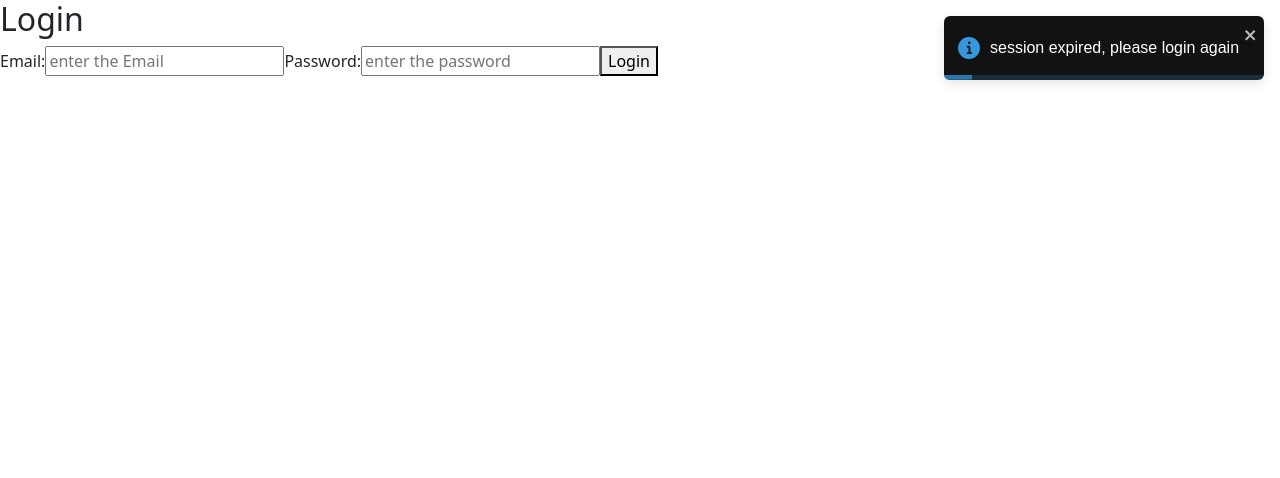
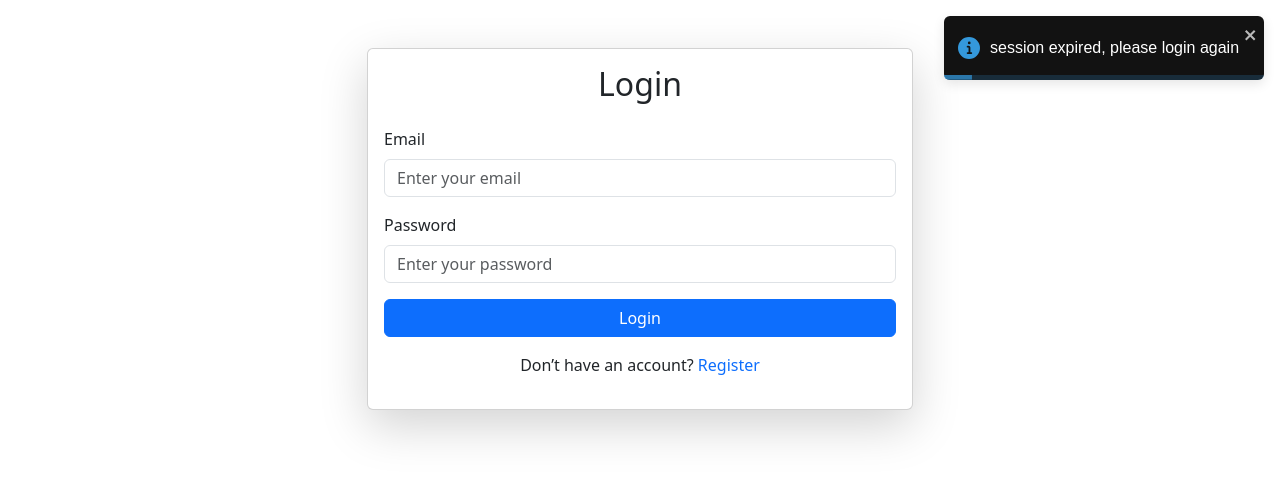
Before and after one commit to vidyaIre/fitness_management_system, a React (Create React App) app in the folder frontend/: page /Pages/Login in a window 1280 px wide. Shown: the top 478 px of the page. Built offline with nearby package versions, Linux system fonts and the light colour scheme.

Commit message:
refactor authentication and user dashboard handling; improve token validation, enhance user role-based navigation, and update UI components for better user experience

```diff
--- /dev/null
+++ b/frontend/src/Pages/Dashboard.js
@@ -0,0 +1,28 @@
+import React from 'react';
+import Home from './Home';
+import dashboardAdmin from './dashboardAdmin';
+import dashboardUser from './dashboardUser';
+import dashboardTrainer from './dashboardTrainer';
+import NotFound from './NotFound';
+
+
+
+const Dashboard = () => {
+    //const user = JSON.parse(localStorage.getItem("@user"));
+    //console.log("user from dashboard route:", user);
+    if (!user) {
+        return <Home />;
+    }
+    switch (user.role) {
+        case "admin":
+            return <dashboardAdmin />;
+        case "user":
+            return <dashboardUser />;
+        case "trainer":
+            return <dashboardTrainer />;
+        default:
+            return <NotFound />;
+    }
+}
+
+export default Dashboard;
--- a/frontend/src/Pages/Home.js
+++ b/frontend/src/Pages/Home.js
@@ -1,17 +1,33 @@
 import React from 'react';
-import { Link } from 'react-router-dom';
 
 
 const Home = () => {
   return (
-    <div>
-        <h1>Welcome to the Home Page</h1>
-        <p>This is the home page of our application.</p>
-        <p>Here you can find various features and functionalities.</p>
-        <div>
-            <Link to="/login">Login</Link>
-            <Link to="/register">Register</Link>
+    // <div>
+    //     <h1>Welcome to the Home Page</h1>
+    //     <p>This is the home page of our application.</p>
+    //     <p>Here you can find various features and functionalities.</p>
+    //     <div>
+    //         <Link to="/login">Login</Link>
+    //         <Link to="/register">Register</Link>
+    //     </div>
+    // </div>
+
+    <div className="container mt-5">
+      <div className="row justify-content-center">
+        <div className="col-md-8">
+          <div className="card shadow text-center p-4">
+            <h1 className="mb-3">Welcome to the Home Page</h1>
+            <p className="lead">This is the home page of our application.</p>
+            <p>Here you can find various features and functionalities.</p>
+
+            <div className="d-flex justify-content-center gap-3 mt-4">
+              <a href="/Pages/Login" className="btn btn-outline-primary px-4">Login</a>
+              <a href="/Pages/Register" className="btn btn-primary px-4">Register</a>
+            </div>
+          </div>
         </div>
+      </div>
     </div>
   )
 }
--- a/frontend/src/Pages/Login.js
+++ b/frontend/src/Pages/Login.js
@@ -15,7 +15,8 @@ useEffect(() => {
     const token = localStorage.getItem("@token");
     const user = localStorage.getItem("@user");
     if (token && user) {
-        navigate("/login");
+        navigate("/Pages/Users");
+        toast.info("you are already logged in");
         return;
     } else{
         localStorage.removeItem("@token");
@@ -73,28 +74,79 @@ const handleSubmit = async (event) => {
 
 
     return (
-        <div>
-            <h2>Login</h2>
-            <form>
-                <label htmlFor="email">Email:</label>
-                <input
-                 type="email"
-                 value={email}
-                 placeholder='enter the Email'
-                 onChange={(e) => setEmail(e.target.value)}/>
+        // <div>
+        //     <h2>Login</h2>
+        //     <form>
+        //         <label htmlFor="email">Email:</label>
+        //         <input
+        //          type="email"
+        //          value={email}
+        //          placeholder='enter the Email'
+        //          onChange={(e) => setEmail(e.target.value)}/>
 
 
-                <label htmlFor="password">Password:</label>
-                <input
+        //         <label htmlFor="password">Password:</label>
+        //         <input
+        //         type="password"
+        //         value={password}
+        //         onChange={(e) => setPassword(e.target.value)}
+        //          placeholder='enter the password'/>
+        //         <button type="submit"
+        //         onClick={handleSubmit}
+        //         >Login</button>
+        //     </form>
+        // </div>
+
+        <div className="container mt-5">
+  <div className="row justify-content-center">
+    <div className="col-md-6">
+      <div className="card shadow-lg">
+        <div className="card-body">
+          <h2 className="text-center mb-4">Login</h2>
+          <form onSubmit={handleSubmit}>
+
+            {/* Email Field */}
+            <div className="mb-3">
+              <label htmlFor="email" className="form-label">Email</label>
+              <input
+                type="email"
+                id="email"
+                className="form-control"
+                placeholder="Enter your email"
+                value={email}
+                onChange={(e) => setEmail(e.target.value)}
+              />
+            </div>
+
+            {/* Password Field */}
+            <div className="mb-3">
+              <label htmlFor="password" className="form-label">Password</label>
+              <input
                 type="password"
+                id="password"
+                className="form-control"
+                placeholder="Enter your password"
                 value={password}
                 onChange={(e) => setPassword(e.target.value)}
-                 placeholder='enter the password'/>
-                <button type="submit"
-                onClick={handleSubmit}
-                >Login</button>
-            </form>
+              />
+            </div>
+
+            {/* Submit Button */}
+            <div className="d-grid">
+              <button type="submit" className="btn btn-primary">Login</button>
+            </div>
+
+            {/* Register Link */}
+            <p className="text-center mt-3">
+              Don’t have an account? <a href="/Pages/Register" className="text-decoration-none">Register</a>
+            </p>
+          </form>
         </div>
+      </div>
+    </div>
+  </div>
+</div>
+
     )
 }
 
--- a/frontend/src/Pages/Register.js
+++ b/frontend/src/Pages/Register.js
@@ -63,7 +63,8 @@ function Register() {
       } else {
         toast.error("Registration failed");
       }
-      navigate("/Pages/Login");
+      navigate("/register");
+      return;
 
     } catch (error) {
       console.log("Error during registration:", error);
--- a/frontend/src/Pages/Users.js
+++ b/frontend/src/Pages/Users.js
@@ -2,27 +2,27 @@ import React from 'react';
 import { useState } from 'react';
 import { useEffect } from 'react';
 import { toast } from 'react-toastify';
-import { getUser } from '../apiUtils/userApi'
+import { getUserAll } from '../apiUtils/userApi'
 
 
 
 const Users = () => {
-    const [usersValue, setUsers] = useState('');
+    const [usersValue, setUsers] = useState([]);
     async function fetchUsers() {
         try {
-            const userData = await getUser();
+            const userData = await getUserAll();
             console.log("userData is:", userData);
             const token = localStorage.getItem("@token");
             console.log("stored token is:", token);
             setUsers(userData?.users);
-            console.log("list of users is:", userData.users);
+            console.log("list of users is:", userData?.users);
             if (userData?.success) {
                 toast.success("Users fetched successfully");
             } else {
                 toast.error("Failed to fetch users");
             }
         } catch (error) {
-            console.error("Error fetching users:", error);
+            console.log("Error fetching users:", error);
             toast.error("Error fetching users");
         }
     }
--- a/frontend/src/Pages/dashboardUser.js
+++ b/frontend/src/Pages/dashboardUser.js
@@ -1,9 +1,11 @@
 import React from 'react';
 
 const dashboardUser = () => {
+  const user = JSON.parse(localStorage.getItem("user"));
+  console.log("user is:", user);
   return (
     <div>
-        <h1>Welcome to the User Dashboard</h1>
+        <h1>Welcome to the User Dashboard, {user?.name}</h1>
         <p>This is the user dashboard where users can manage their activities.</p>
         <p>Here you can find various features and functionalities specific to users.</p>
         <div>
--- a/frontend/src/apiUtils/userApi.js
+++ b/frontend/src/apiUtils/userApi.js
@@ -3,24 +3,51 @@ import axiosInstance from "../config/axiosConfig";
 export const loginUser = async (payload) => {
     const { email, password } = payload;
     console.log("payload is:", payload);
-    if(email && password) {
+    if (email && password) {
         const result = await axiosInstance.post("loginUser", payload)
             .catch((error) => {
                 console.error("Error logging in user:", error);
                 throw error;
             });
-        console.log("result is:", result);
+        console.log("result from loginUser:", result);
         return result?.data;
     }
 
 };
-export const getUser = async () => {
-    const result = await axiosInstance.get("getUserAll")
-    .catch((error) => {
-        console.log("Error fetching user datafrom api:", error)
+export const getUserAll = async () => {
+    try {
+        let token = localStorage.getItem("@token");
+        console.log("stored token is:", token);
+        if(token){
+            token = token.slice(1, -1);
+            console.log("token is:", token);
+        } else{
+            console.log("No token found in local storage.");
+            throw new Error("No token found in local storage.");
+        }
+        const result = await axiosInstance.get("getUserAll", {
+            headers: {
+                Authorization: `Bearer ${token}`
+            }
         });
-    console.log("result is:", result);
+        console.log("result from getUserAll:", result);
         return result?.data;
+    }
+    catch (error) {
+       if (error.response) {
+        console.error("Error fetching user data from API:", {
+            status: error.response.status,
+            data: error.response.data,
+            headers: error.response.headers
+        });
+    }else if (error.request) {
+        console.error("No response received from API:", error.request);
+    }
+    else {
+        console.error("Error setting up request to API:", error.message);
+    }
+        throw error;
+    }
 };
 export const registerUser = async (payload) => {
     console.log("New  member is:", payload);
```
Also changed, not shown: frontend/src/routes/dashboardRoute.js (deleted, +0 -22 lines), frontend/src/routes/userRoute.js (+8 -1 lines), 1 other file (tests, documents, lock files or other folders). Lines whose indentation alone changed are shown as unchanged.
